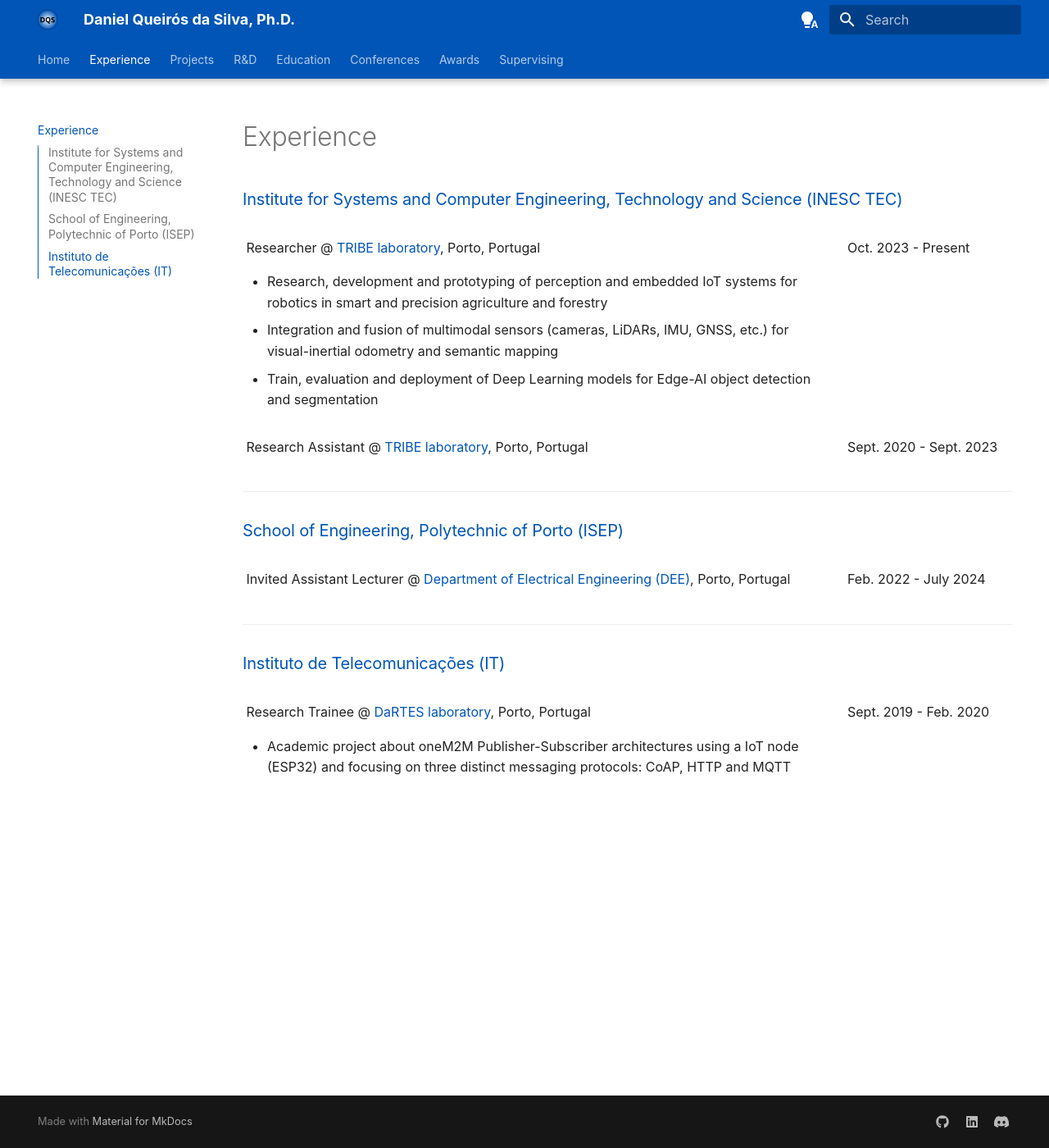
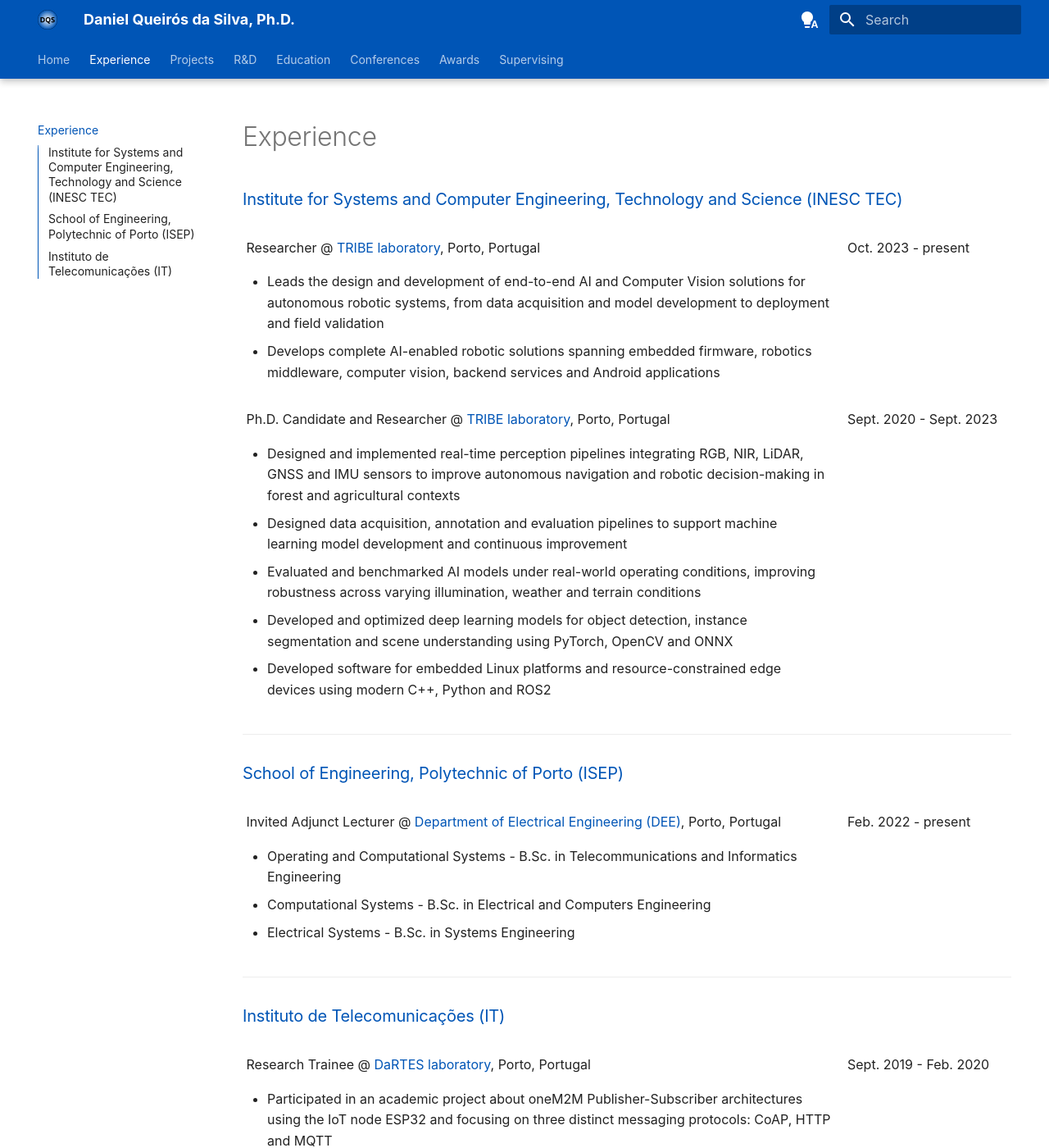
Before and after one commit to daniqsilva25/daniqsilva25.github.io, an MkDocs documentation site: the page built from docs/experience.md, in a window 1280 px wide and 1400 px high. Shown: the whole window at 82% size. Built offline with MkDocs 1.6.1 and Material for MkDocs 9.7.7, drawn with Linux system fonts in a browser that asks for light colours.

Commit message:
Update 05.08.26

```diff
--- a/docs/experience.md
+++ b/docs/experience.md
@@ -6,19 +6,25 @@
   <div style="flex: 1;">
     <p>&nbsp;Researcher @ <a href="https://www.inesctec.pt/en/laboratories/tribe-laboratory-of-robotics-and-iot-for-smart-precision-agriculture-and-forestry" target="_blank">TRIBE laboratory</a>, Porto, Portugal</p>
     <ul>
-      <li>Research, development and prototyping of perception and embedded IoT systems for robotics in smart and precision agriculture and forestry</li>
-      <li>Integration and fusion of multimodal sensors (cameras, LiDARs, IMU, GNSS, etc.) for visual-inertial odometry and semantic mapping</li>
-      <li>Train, evaluation and deployment of Deep Learning models for Edge-AI object detection and segmentation</li>
+      <li>Leads the design and development of end-to-end AI and Computer Vision solutions for autonomous robotic systems, from data acquisition and model development to deployment and field validation</li>
+      <li>Develops complete AI-enabled robotic solutions spanning embedded firmware, robotics middleware, computer vision, backend services and Android applications</li>
     </ul>
   </div>
   <div style="width: 200px; margin-left: 20px;">
-    <p>Oct. 2023 - Present</p>
+    <p>Oct. 2023 - present</p>
   </div>
 </div>
 
 <div style="display: flex;">
   <div style="flex: 1;">
-    <p>&nbsp;Research Assistant @ <a href="https://www.inesctec.pt/en/laboratories/tribe-laboratory-of-robotics-and-iot-for-smart-precision-agriculture-and-forestry" target="_blank">TRIBE laboratory</a>, Porto, Portugal</p>
+    <p>&nbsp;Ph.D. Candidate and Researcher @ <a href="https://www.inesctec.pt/en/laboratories/tribe-laboratory-of-robotics-and-iot-for-smart-precision-agriculture-and-forestry" target="_blank">TRIBE laboratory</a>, Porto, Portugal</p>
+    <ul>
+      <li>Designed and implemented real-time perception pipelines integrating RGB, NIR, LiDAR, GNSS and IMU sensors to improve autonomous navigation and robotic decision-making in forest and agricultural contexts</li>
+      <li>Designed data acquisition, annotation and evaluation pipelines to support machine learning model development and continuous improvement</li>
+      <li>Evaluated and benchmarked AI models under real-world operating conditions, improving robustness across varying illumination, weather and terrain conditions</li>
+      <li>Developed and optimized deep learning models for object detection, instance segmentation and scene understanding using PyTorch, OpenCV and ONNX</li>
+      <li>Developed software for embedded Linux platforms and resource-constrained edge devices using modern C++, Python and ROS2</li>
+    </ul>
   </div>
   <div style="width: 200px; margin-left: 20px;">
     <p>Sept. 2020 - Sept. 2023</p>
@@ -33,14 +39,15 @@
 
 <div style="display: flex;">
   <div style="flex: 1;">
-    <p>&nbsp;Invited Assistant Lecturer @ <a href="https://www.dee.isep.ipp.pt" target="_blank">Department of Electrical Engineering (DEE)</a>, Porto, Portugal</p>
-    <!-- <ul>
-      <li>item 1</li>
-      <li>item 2</li>
-    </ul> -->
+    <p>&nbsp;Invited Adjunct Lecturer @ <a href="https://www.dee.isep.ipp.pt" target="_blank">Department of Electrical Engineering (DEE)</a>, Porto, Portugal</p>
+    <ul>
+      <li>Operating and Computational Systems - B.Sc. in Telecommunications and Informatics Engineering</li>
+      <li>Computational Systems - B.Sc. in Electrical and Computers Engineering</li>
+      <li>Electrical Systems - B.Sc. in Systems Engineering</li>
+    </ul>
   </div>
   <div style="width: 200px; margin-left: 20px;">
-    <p>Feb. 2022 - July 2024</p>
+    <p>Feb. 2022 - present</p>
   </div>
 </div>
 
@@ -54,8 +61,7 @@
   <div style="flex: 1;">
     <p>&nbsp;Research Trainee @ <a href="https://it.pt/Laboratories/Index/2046" target="_blank">DaRTES laboratory</a>, Porto, Portugal</p>
     <ul>
-      <li>Academic project about oneM2M Publisher-Subscriber architectures using a IoT node (ESP32) and focusing
-on three distinct messaging protocols: CoAP, HTTP and MQTT
+      <li>Participated in an academic project about oneM2M Publisher-Subscriber architectures using the IoT node ESP32 and focusing on three distinct messaging protocols: CoAP, HTTP and MQTT
       </li>
     </ul>
   </div>
```
Also changed, not shown: docs/index.md (+1 -1 lines), docs/research_development.md (+31 -27 lines).
